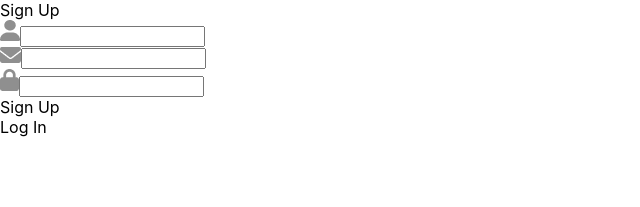
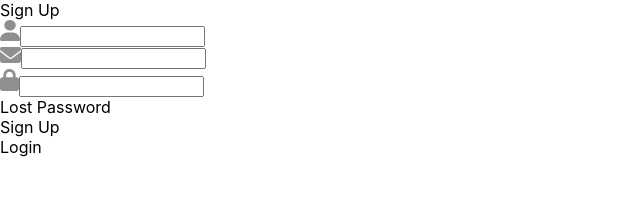
Before and after one commit to kanishkadz/SignUpForm-ReactJS, a React (Create React App) app in the folder signup/: page / in a window 1280 px wide. Shown: the top 207 px of the page, without its empty margins (0-640 px from the left). Built offline with nearby package versions, Linux system fonts and the light colour scheme.

Commit message:
Update LoginSignup.jsx

```diff
--- a/signup/src/Components/LoginSignup/LoginSignup.jsx
+++ b/signup/src/Components/LoginSignup/LoginSignup.jsx
@@ -26,9 +26,10 @@ function LoginSignup() {
                 <input type="password" />
             </div>
         </div>
+        <div className='forgot-password'>Lost Password</div>
         <div className='submit-container'>
             <div className='submit'>Sign Up</div>
-            <div className='submit'>Log In</div>
+            <div className='submit'>Login</div>
         </div>
     </div>
   )
```
